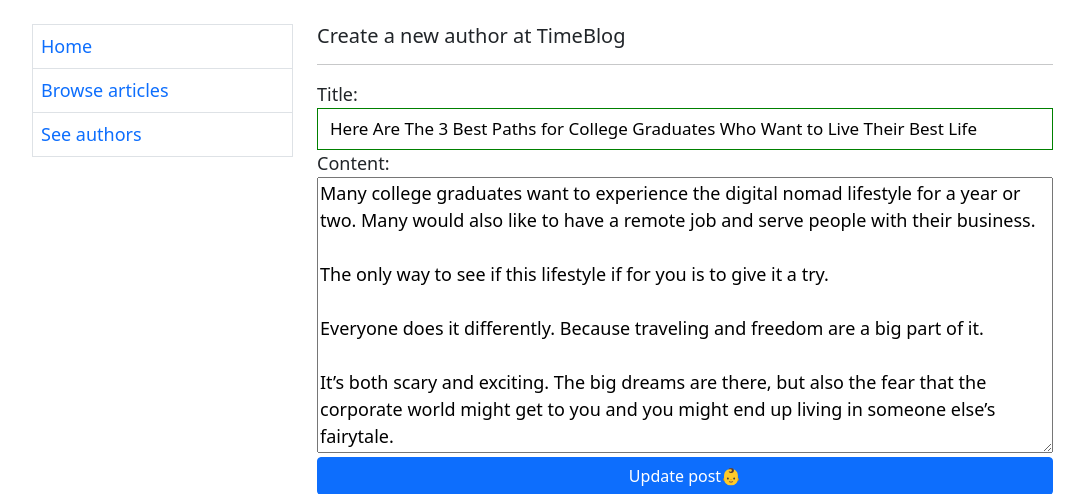
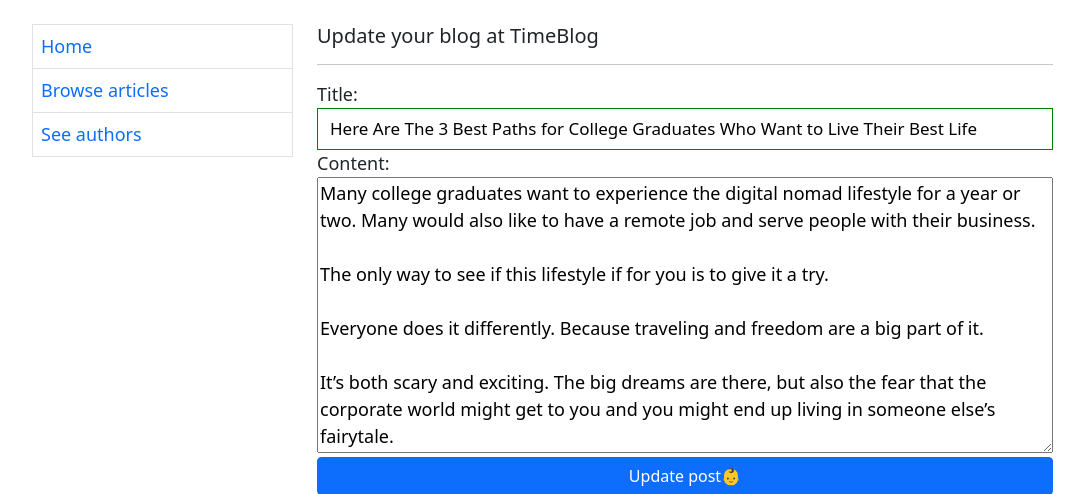
Before and after one commit to vikas1412/diyblog-djangodocs, a Django app: page /blogs/1/update/ in a window 1280 px wide. Shown: the part 51-545 px from the top of the page, without its empty margins (50-1134 px from the left). Run offline with Django 3.2, Linux system fonts and the light colour scheme; data comes from the database, SQL or seed files in the repository.

Commit message:
Add UpdteCommentUpdateView, create template files

```diff
--- a/blog/urls.py
+++ b/blog/urls.py
@@ -8,6 +8,7 @@
     path('blog/<int:pk>/', views.BlogDetailView.as_view(), name="blog"),
 
     path('<int:pk>/comment/delete/', views.CommentDeleteView.as_view(), name='delete-comment'),
+    path('<int:pk>/comment_upate/', views.UpdateCommentUpdateView.as_view(), name='update-comment'),
 
     path('authors/', views.AuthorListView.as_view(), name="authors"),
     path('author/<int:pk>', views.AuthorDetailView.as_view(), name="author"),
--- a/blog/views.py
+++ b/blog/views.py
@@ -101,6 +101,13 @@
     success_url = reverse_lazy('index')
 
 
+class UpdateCommentUpdateView(generic.UpdateView):
+    model = Comment
+    template_name = 'blog/update_comment_form.html'
+
+    fields = ['comment']
+
+
 class UpdatePostUpdateView(generic.UpdateView):
     model = Blog
     template_name = 'blog/update_post_form.html'
--- a/templates/blog/update_post_form.html
+++ b/templates/blog/update_post_form.html
@@ -1,6 +1,6 @@
 {% extends 'base.html' %}
 
-{% block title %}New author - TimeBlog{% endblock %}
+{% block title %}Blog update - TimeBlog{% endblock %}
 
 {% block style %}
     input{
@@ -16,7 +16,7 @@
 {% endblock %}
 {% block body %}
 
-    <h5 class="vLargeTextField">Create a new author at TimeBlog
+    <h5 class="vLargeTextField">Update your blog at TimeBlog
     </h5>
     <hr>
     <div class="mt-3"></div>
```
